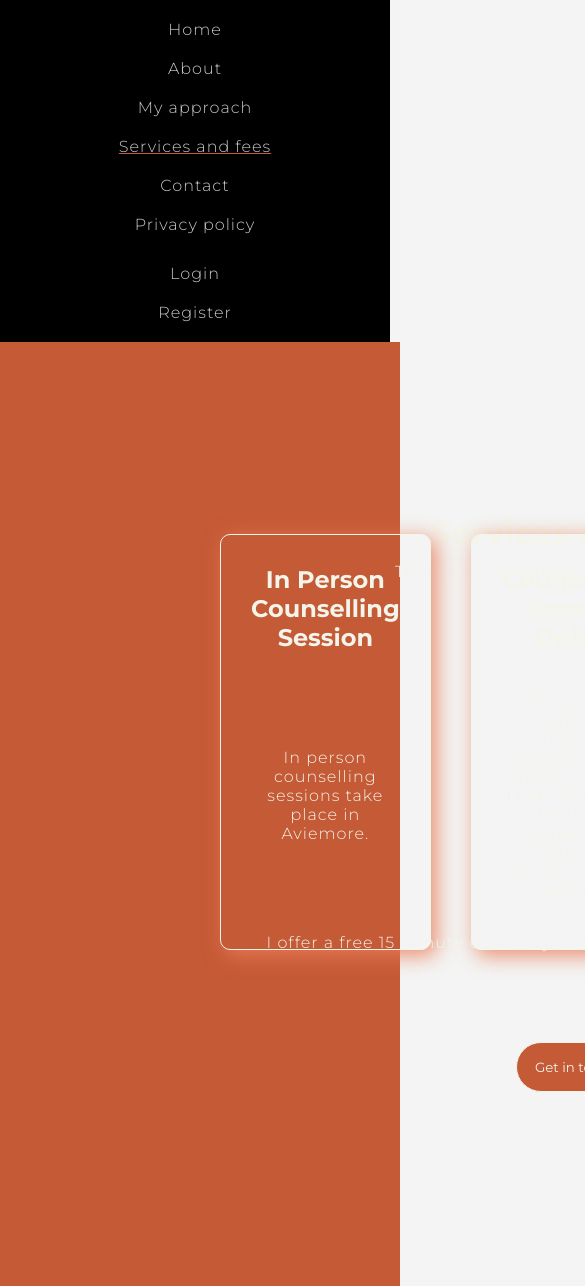
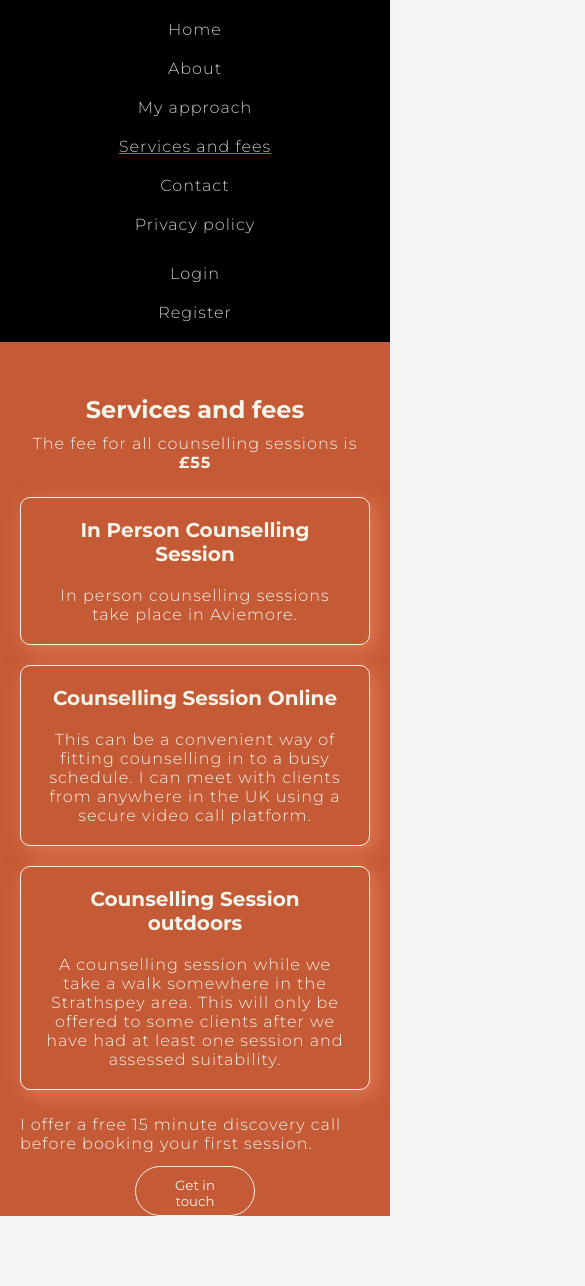
Before and after one commit to PeachyOmnivore/WellGroundedCounselling, a React (Vite) app: page /services-and-fees in a window 390 px wide. Shown: the top 1286 px of the page, 585 px wide, since content can reach past the window. After the commit the page ends 1216 px from the top, so only its background shows below. Built offline with nearby package versions, Linux system fonts and the light colour scheme.

Commit message:
feat: media queries for services and fees

```diff
--- a/src/pages/servicesAndFees/servicesAndFees.css
+++ b/src/pages/servicesAndFees/servicesAndFees.css
@@ -1,11 +1,9 @@
 .services-and-fee-container {
   display: grid;
-  grid-template-rows: repeat(3, 200px) 50px ;
-  height: 100vh;
-
-  place-items: center;;
+  grid-template-rows: repeat(3, auto) 50px;
+  min-height: 100vh;
+  place-items: center;
   padding: 100px 200px 0px 200px;
-
   background-color: #c55a36;
   color: #f3f4ea;
 }
@@ -25,6 +23,7 @@
 .types-of-counselling {
   display: grid;
   grid-template-columns: repeat(3, 1fr);
+  gap: 20px;
 }
 
 .types-of-counselling section {
@@ -32,7 +31,6 @@
   border: solid 1px #f3f4ea;
   border-radius: 10px;
   box-shadow: rgba(235, 125, 89, 0.826) 5px 5px 20px 1px;
-  margin: 20px;
   padding: 30px;
 }
 
@@ -44,6 +42,9 @@
   border: #f4f3EA solid 1px;
   background-color: #c55a36;
   color: #f4f3EA;
+  padding: 10px 20px;
+  cursor: pointer;
+  transition: background-color 0.3s, color 0.3s;
 }
 
 .services-and-fee-container button:hover {
@@ -54,3 +55,53 @@
 .services-and-fee-container button:active {
   background-color: #c55a36b5;
 }
+
+/* Media Queries */
+
+/* For large screens */
+@media screen and (max-width: 1440px) {
+  .services-and-fee-container {
+    padding: 80px 100px 0px 100px;
+  }
+}
+
+/* For small monitors */
+@media screen and (max-width: 1024px) {
+  .services-and-fee-container {
+    padding: 60px 50px 0px 50px;
+  }
+
+  .types-of-counselling {
+    grid-template-columns: repeat(2, 1fr);
+  }
+}
+
+/* For tablet screens */
+@media screen and (max-width: 768px) {
+  .services-and-fee-container {
+    padding: 40px 30px 0px 30px;
+  }
+
+  .types-of-counselling {
+    grid-template-columns: 1fr;
+  }
+}
+
+/* For mobile screens */
+@media screen and (max-width: 480px) {
+  .services-and-fee-container {
+    padding: 30px 20px 0px 20px;
+  }
+
+  .services-and-fee-container > div h1 {
+    font-size: 24px;
+  }
+
+  .types-of-counselling section {
+    padding: 20px;
+  }
+
+  .types-of-counselling section h2 {
+    font-size: 20px;
+  }
+}
```
